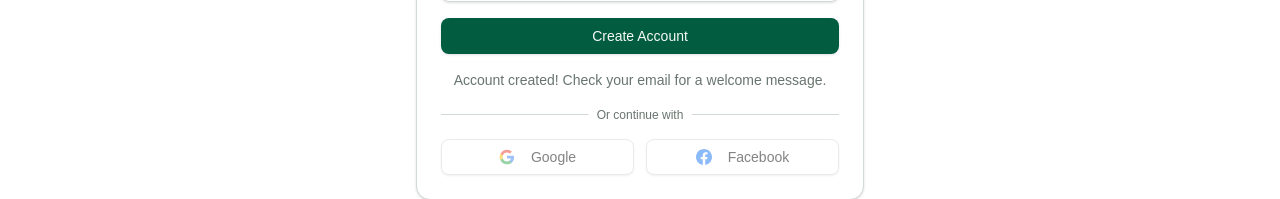
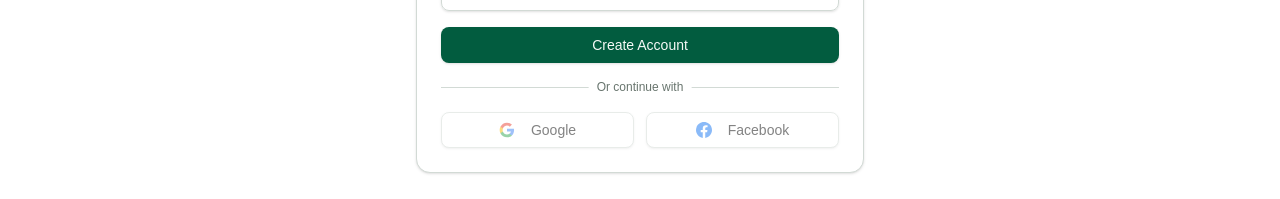
Before and after one commit to nhlong1512/morii-coffee-fe, a Next.js app: page /sign-up in a window 1280 px wide. Shown: the part 636-835 px from the top of the page. Built offline with nearby package versions, Linux system fonts and the light colour scheme; no server answers.

Commit message:
chore: remove redundant text

```diff
--- a/src/app/sign-up/page.tsx
+++ b/src/app/sign-up/page.tsx
@@ -135,11 +135,6 @@ export default function SignUpPage() {
               {isLoading ? "..." : t("createAccount")}
             </Button>
           </form>
-
-          <p className="mt-4 text-sm text-muted-foreground text-center">
-            {t("welcomeEmailSent")}
-          </p>
-
           <div className="relative my-6">
             <Separator />
             <span className="absolute left-1/2 top-1/2 -translate-x-1/2 -translate-y-1/2 bg-card px-2 text-xs text-muted-foreground">
```
Also changed, not shown: 1 other file (tests, documents, lock files or other folders).
